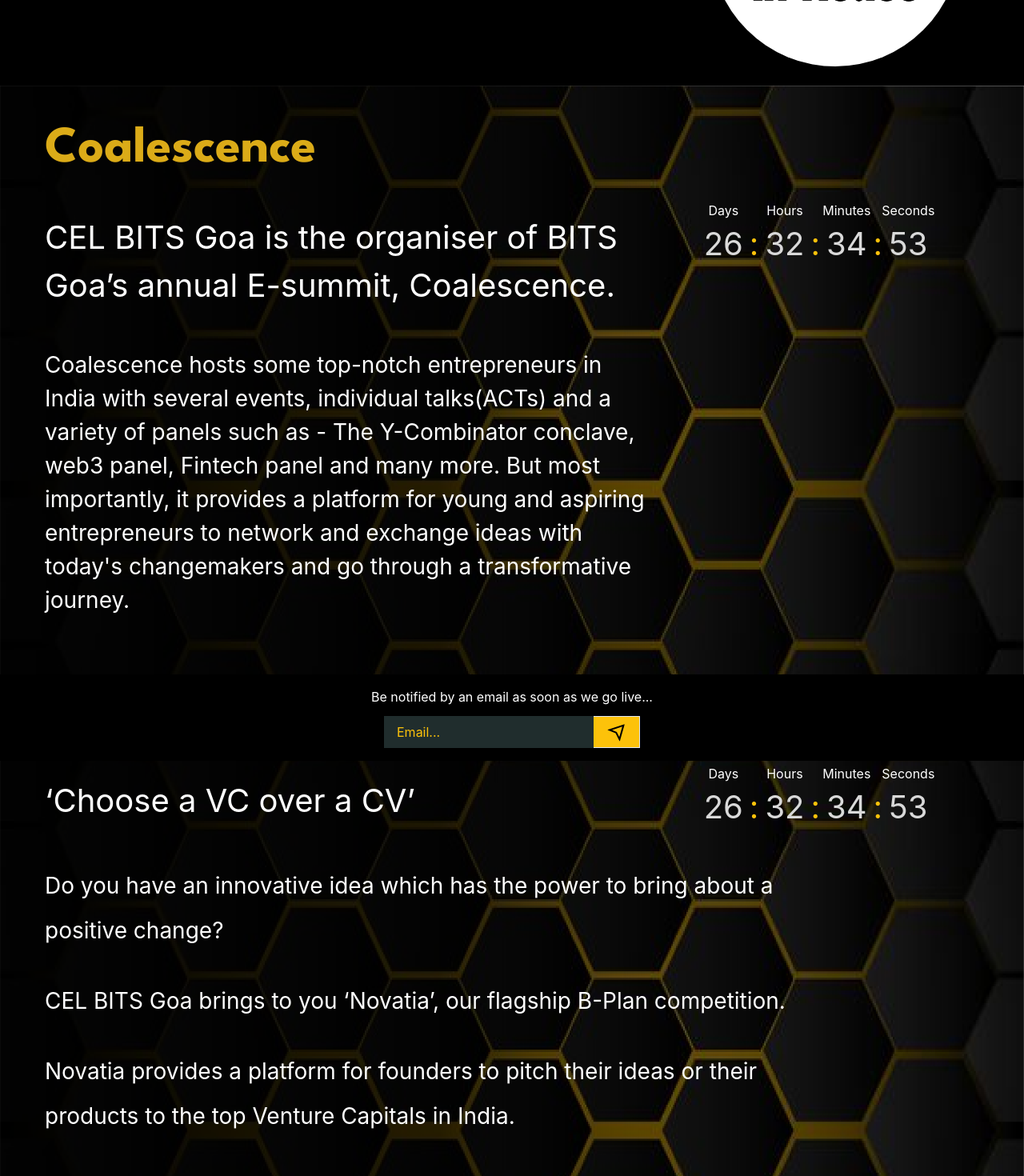
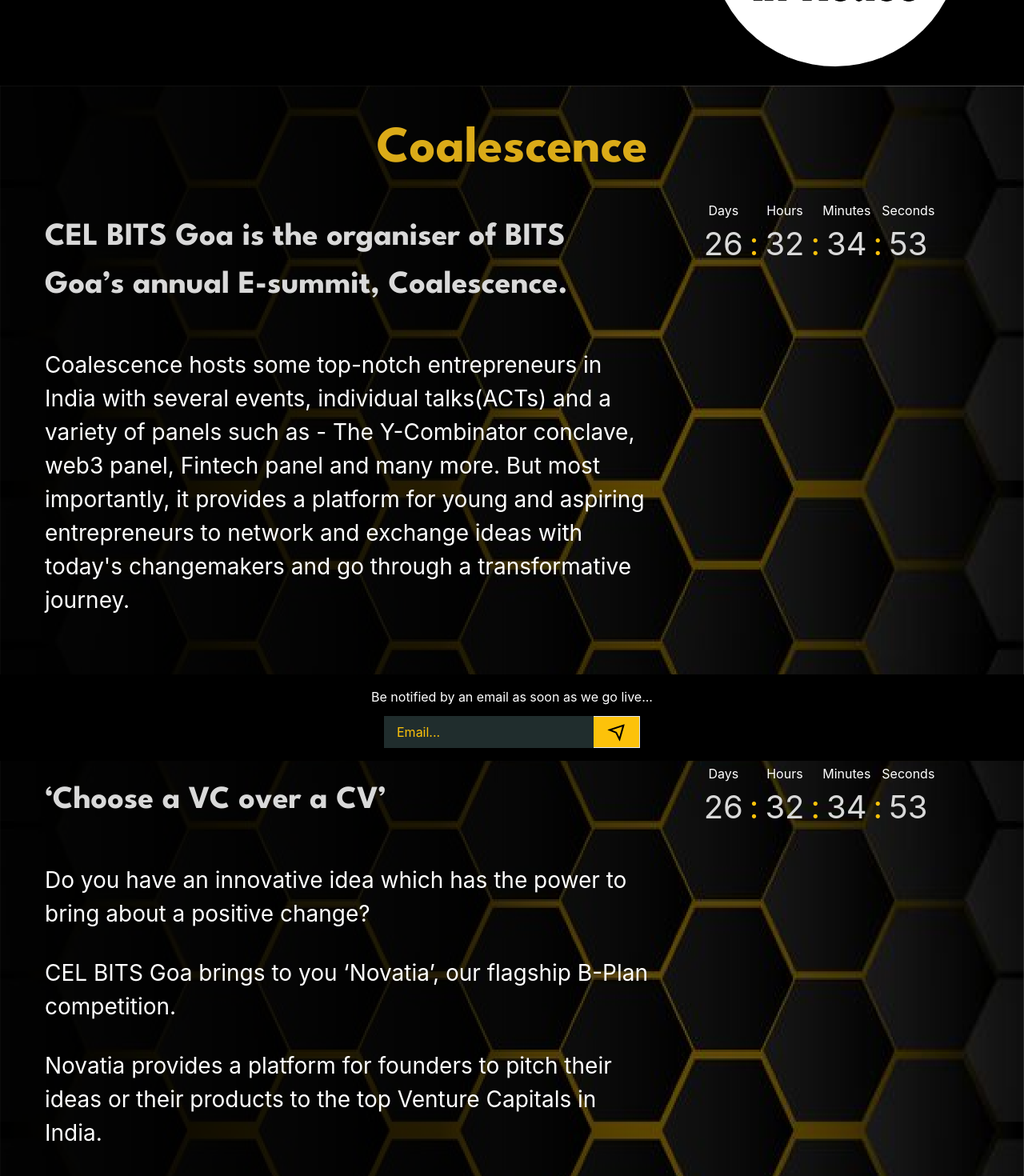
Before and after one commit to Devsoc-BPGC/CEL-website, a React (Create React App) app: page / in a window 1280 px wide. Shown: the part 4640-6110 px from the top of the page at 80% size. Built offline with nearby package versions, Linux system fonts and the light colour scheme.

Commit message:
Coalsence and Novatia UI

```diff
--- a/src/components/Coalescence.jsx
+++ b/src/components/Coalescence.jsx
@@ -14,7 +14,7 @@ const Coalescence = () => {
         color={'#DBAB18'}
         fontSize={{ base: '3rem', md: '4rem' }}
         fontFamily={'League Spartan'}
-        align={{ base: 'center', lg: 'left' }}
+        align={{ base: 'center', lg: 'center' }}
       >
         Coalescence
       </Text>
@@ -27,6 +27,8 @@ const Coalescence = () => {
           w={{ base: '100%', lg: '65%' }}
           fontSize={{ base: '1.75rem', md: '2.5rem' }}
           py={'1rem'}
+          fontFamily={'League Spartan'}
+          color={'#D9D9D9'}
           align={{ base: 'center', lg: 'left' }}
         >
           CEL BITS Goa is the organiser of BITS Goa’s annual E-summit,
@@ -41,6 +43,7 @@ const Coalescence = () => {
         lineHeight={1.5}
         py={'1rem'}
         maxW={{ base: '100%', lg: '65%' }}
+        align={{ base: 'center', lg: 'left' }}
       >
         Coalescence hosts some top-notch entrepreneurs in India with several
         events, individual talks(ACTs) and a variety of panels such as - The
--- a/src/components/Novatia.jsx
+++ b/src/components/Novatia.jsx
@@ -23,7 +23,7 @@ const Novatia = () => {
         color={'#DBAB18'}
         fontSize={{ base: '3rem', md: '4rem' }}
         fontFamily={'League Spartan'}
-        align={{ base: 'center', lg: 'left' }}
+        align={{ base: 'center', lg: 'center' }}
       >
         Novatia
       </Text>
@@ -36,6 +36,8 @@ const Novatia = () => {
           w={{ base: '100%', lg: '65%' }}
           fontSize={{ base: '1.75rem', md: '2.5rem' }}
           py={'1rem'}
+          fontFamily={'League Spartan'}
+          color={'#D9D9D9'}
           align={{ base: 'center', lg: 'left' }}
         >
           ‘Choose a VC over a CV’
@@ -46,26 +48,29 @@ const Novatia = () => {
       </Flex>
       <Text
         fontSize={{ base: '1.25rem', md: '1.75rem' }}
-        lineHeight={2}
+        lineHeight={1.5}
         py={'1rem'}
-        maxW={{ base: '100%', lg: '85%' }}
+        align={{ base: 'center', lg: 'left' }}
+        maxW={{ base: '100%', lg: '65%' }}
       >
         Do you have an innovative idea which has the power to bring about a
         positive change?
       </Text>
       <Text
         fontSize={{ base: '1.25rem', md: '1.75rem' }}
-        lineHeight={2}
+        lineHeight={1.5}
         py={'1rem'}
-        maxW={{ base: '100%', lg: '85%' }}
+        align={{ base: 'center', lg: 'left' }}
+        maxW={{ base: '100%', lg: '65%' }}
       >
         CEL BITS Goa brings to you ‘Novatia’, our flagship B-Plan competition.
       </Text>
       <Text
         fontSize={{ base: '1.25rem', md: '1.75rem' }}
-        lineHeight={2}
+        lineHeight={1.5}
         py={'1rem'}
-        maxW={{ base: '100%', lg: '85%' }}
+        align={{ base: 'center', lg: 'left' }}
+        maxW={{ base: '100%', lg: '65%' }}
       >
         Novatia provides a platform for founders to pitch their ideas or their
         products to the top Venture Capitals in India.
```
